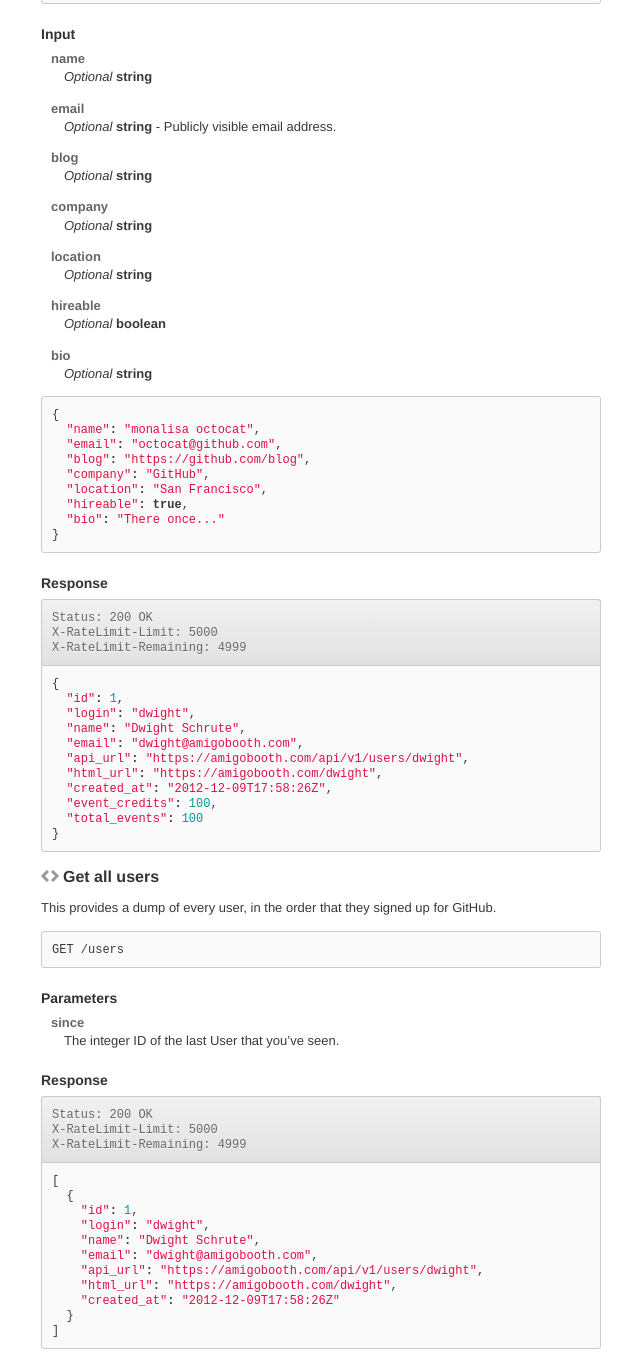
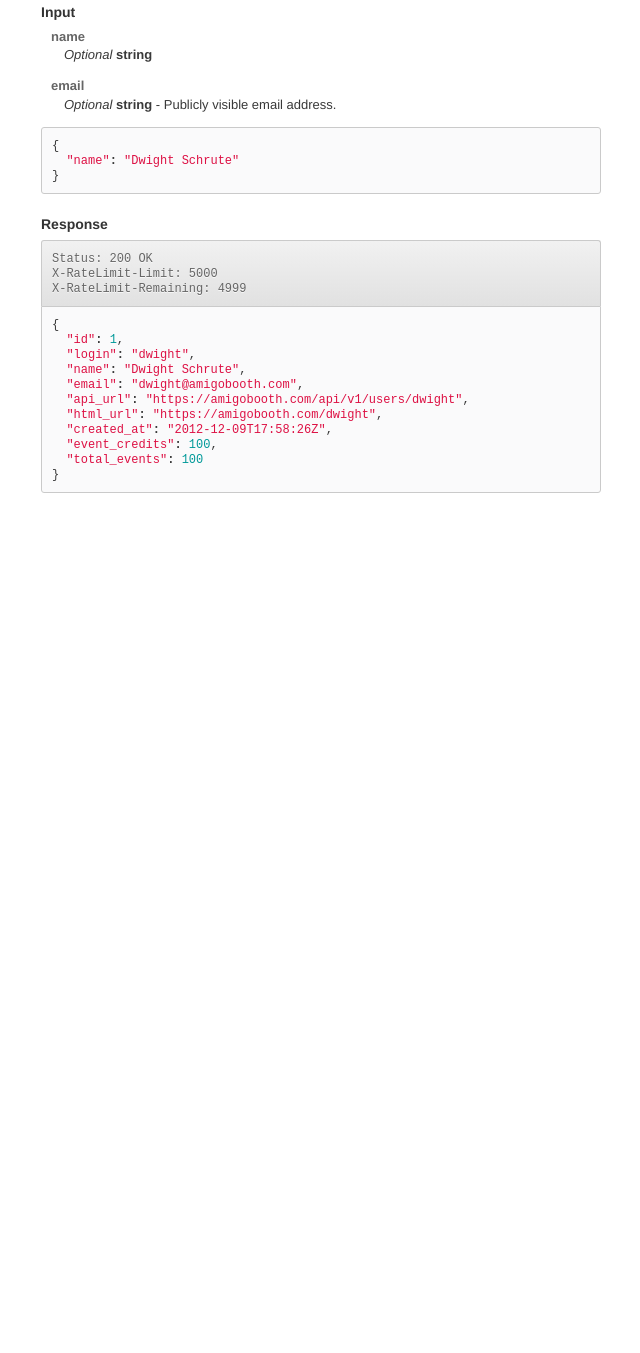
Before and after one commit to amigobooth/developer.amigobooth.com, a plain HTML site: page v1/users/index.html in a window 1280 px wide. Shown: the part 1133-2486 px from the top of the page, without its empty margins (139-779 px from the left). After the commit the page ends 1646 px from the top, so only its background shows below. Drawn offline with Linux system fonts and the light colour scheme.

Commit message:
Fix routing, add blank pages for events and shots

```diff
--- a/v1/users/index.html
+++ b/v1/users/index.html
@@ -5,7 +5,7 @@
   <meta http-equiv="Content-Language" content="en-us" />
   <meta http-equiv="imagetoolbar" content="false" />
   <meta name="MSSmartTagsPreventParsing" content="true" />
-  <title>Users | GitHub API</title>
+  <title>Users | AmigoBooth API</title>
   <link href="/css/reset.css" rel="stylesheet" type="text/css" />
   <link href="/css/960.css" rel="stylesheet" type="text/css" />
   <link href="/css/uv_active4d.css" rel="stylesheet" type="text/css" />
@@ -35,7 +35,6 @@
 <li><a href="#get-a-single-user">Get a single user</a></li>
   <li><a href="#get-the-authenticated-user">Get the authenticated user</a></li>
   <li><a href="#update-the-authenticated-user">Update the authenticated user</a></li>
-  <li><a href="#get-all-users">Get all users</a></li>
 </ul><p>Many of the resources on the users API provide a shortcut for getting
 information about the currently authenticated user. If a request URL
 does not include a <code>:user</code> parameter then the response will be for the
@@ -101,34 +100,8 @@ X-RateLimit-Remaining: 4999</code></pre>
   <dt>email</dt>
   <dd>
 <em>Optional</em> <strong>string</strong> - Publicly visible email address.</dd>
-  <dt>blog</dt>
-  <dd>
-<em>Optional</em> <strong>string</strong>
-</dd>
-  <dt>company</dt>
-  <dd>
-<em>Optional</em> <strong>string</strong>
-</dd>
-  <dt>location</dt>
-  <dd>
-<em>Optional</em> <strong>string</strong>
-</dd>
-  <dt>hireable</dt>
-  <dd>
-<em>Optional</em> <strong>boolean</strong>
-</dd>
-  <dt>bio</dt>
-  <dd>
-<em>Optional</em> <strong>string</strong>
-</dd>
 </dl><pre class="highlight"><code class="language-javascript"><span class="p">{</span>
-  <span class="s2">"name"</span><span class="o">:</span> <span class="s2">"monalisa octocat"</span><span class="p">,</span>
-  <span class="s2">"email"</span><span class="o">:</span> <span class="s2">"octocat@github.com"</span><span class="p">,</span>
-  <span class="s2">"blog"</span><span class="o">:</span> <span class="s2">"https://github.com/blog"</span><span class="p">,</span>
-  <span class="s2">"company"</span><span class="o">:</span> <span class="s2">"GitHub"</span><span class="p">,</span>
-  <span class="s2">"location"</span><span class="o">:</span> <span class="s2">"San Francisco"</span><span class="p">,</span>
-  <span class="s2">"hireable"</span><span class="o">:</span> <span class="kc">true</span><span class="p">,</span>
-  <span class="s2">"bio"</span><span class="o">:</span> <span class="s2">"There once..."</span>
+  <span class="s2">"name"</span><span class="o">:</span> <span class="s2">"Dwight Schrute"</span>
 <span class="p">}</span></code></pre>
 
 <h3 id="response-2">Response</h3>
@@ -148,37 +121,6 @@ X-RateLimit-Remaining: 4999</code></pre>
   <span class="s2">"event_credits"</span><span class="o">:</span> <span class="mi">100</span><span class="p">,</span>
   <span class="s2">"total_events"</span><span class="o">:</span> <span class="mi">100</span>
 <span class="p">}</span></code></pre>
-
-<h2 id="get-all-users">Get all users</h2>
-
-<p>This provides a dump of every user, in the order that they signed up for
-GitHub.</p>
-
-<pre><code>GET /users
-</code></pre>
-
-<h3 id="parameters">Parameters</h3>
-
-<dl>
-<dt>since</dt>
-  <dd>The integer ID of the last User that you’ve seen.</dd>
-</dl><h3 id="response-3">Response</h3>
-
-<pre class="headers"><code>Status: 200 OK
-X-RateLimit-Limit: 5000
-X-RateLimit-Remaining: 4999</code></pre>
-
-<pre class="highlight"><code class="language-javascript"><span class="p">[</span>
-  <span class="p">{</span>
-    <span class="s2">"id"</span><span class="o">:</span> <span class="mi">1</span><span class="p">,</span>
-    <span class="s2">"login"</span><span class="o">:</span> <span class="s2">"dwight"</span><span class="p">,</span>
-    <span class="s2">"name"</span><span class="o">:</span> <span class="s2">"Dwight Schrute"</span><span class="p">,</span>
-    <span class="s2">"email"</span><span class="o">:</span> <span class="s2">"dwight@amigobooth.com"</span><span class="p">,</span>
-    <span class="s2">"api_url"</span><span class="o">:</span> <span class="s2">"https://amigobooth.com/api/v1/users/dwight"</span><span class="p">,</span>
-    <span class="s2">"html_url"</span><span class="o">:</span> <span class="s2">"https://amigobooth.com/dwight"</span><span class="p">,</span>
-    <span class="s2">"created_at"</span><span class="o">:</span> <span class="s2">"2012-12-09T17:58:26Z"</span>
-  <span class="p">}</span>
-<span class="p">]</span></code></pre>
     </div>
 
   <div id="js-sidebar" class="sidebar-shell">
@@ -191,12 +133,12 @@ X-RateLimit-Remaining: 4999</code></pre>
           <h3><a href="#" class="js-expand-btn collapsed">&nbsp;</a><a href="/v1/events/">Events</a></h3>
         </li>
         <li class="js-topic">
-          <h3><a href="#" class="js-expand-btn collapsed">&nbsp;</a><a href="/v1/events/">Shots</a></h3>
+          <h3><a href="#" class="js-expand-btn collapsed">&nbsp;</a><a href="/v1/shots/">Shots</a></h3>
         </li>
         <li class="js-topic">
-          <h3><a href="#" class="js-expand-btn collapsed">&nbsp;</a><a href="/v1/events/">Users</a></h3>
+          <h3><a href="#" class="js-expand-btn collapsed">&nbsp;</a><a href="/v1/users/">Users</a></h3>
           <ul class="js-guides">
-            <li><a href="/v3/users/keys/">Keys</a></li>
+            <li><a href="/v1/users/keys/">Keys</a></li>
           </ul>
         </li>
       </ul>
```
Also changed, not shown: index.html (+3 -3 lines), v1/events/index.html (+5 -5 lines), v1/index.html (+3 -3 lines), v1/shots/index.html (+5 -5 lines), v1/users/keys/index.html (+5 -5 lines).
